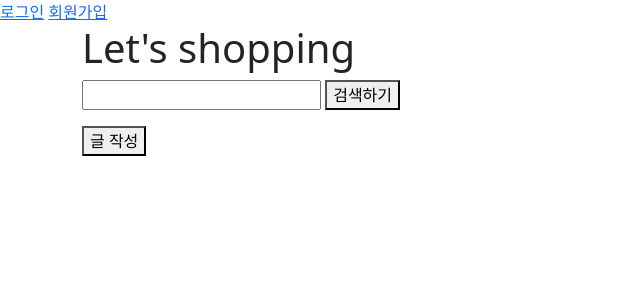
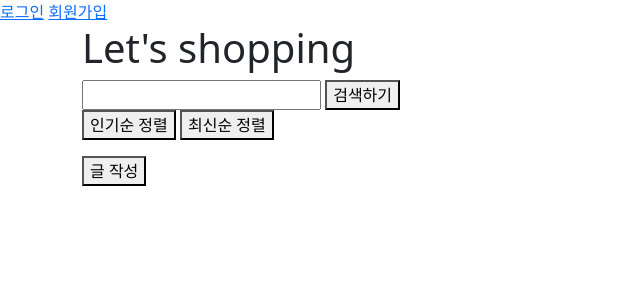
Before and after one commit to pkg0203/SpartaMarket, a Django app: template spartamarket/products/templates/products/show.html in a window 1280 px wide. Shown: the top 300 px of the page, without its empty margins (0-640 px from the left). Run offline with Django 4.2, Linux system fonts and the light colour scheme; the template is opened without the code that fills it, so the values that code supplies are empty.

Commit message:
최신순/인기순 버튼만 만든 상태

```diff
--- a/spartamarket/products/templates/products/show.html
+++ b/spartamarket/products/templates/products/show.html
@@ -3,8 +3,12 @@
 {%block content%}
 <h1>Let's shopping</h1>
 <form action="{%url 'products:search'%}" method="GET">
-    <input type="text" name ="search" id="search">
-    <button>검색하기</button>
+    <input type="text" name="search" id="search">
+    <button type="submit">검색하기</button>
+</form>
+<form action="" method="GET">
+    <button type="submit">인기순 정렬</button>
+    <button type="submit">최신순 정렬</button>
 </form>
 <ul>
     {%for product in products%}
```
